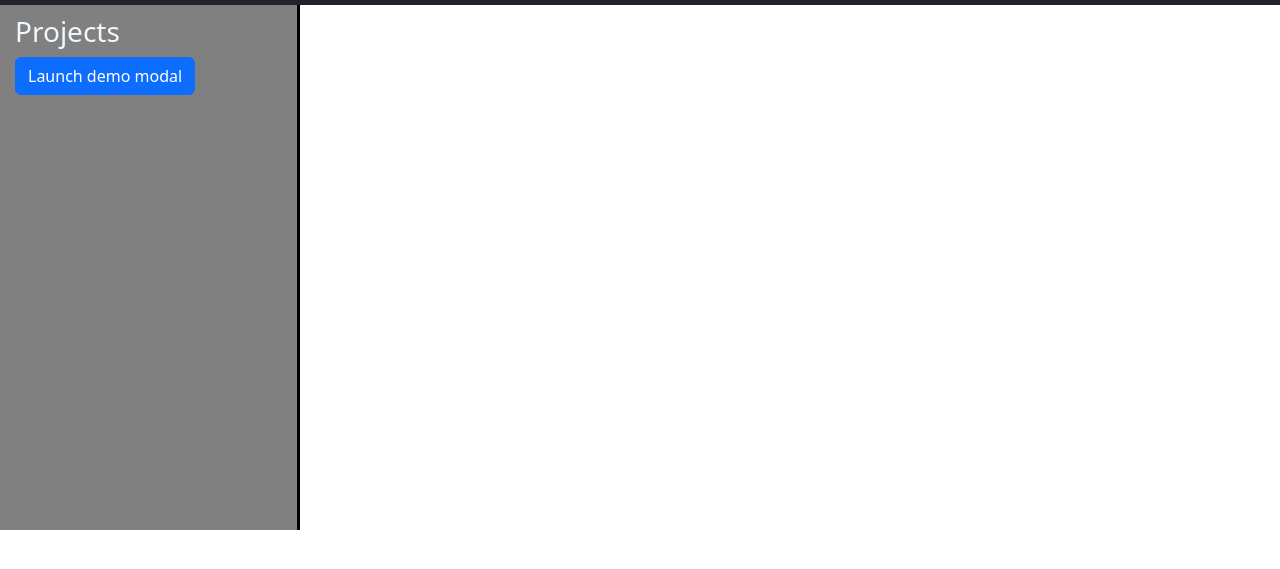
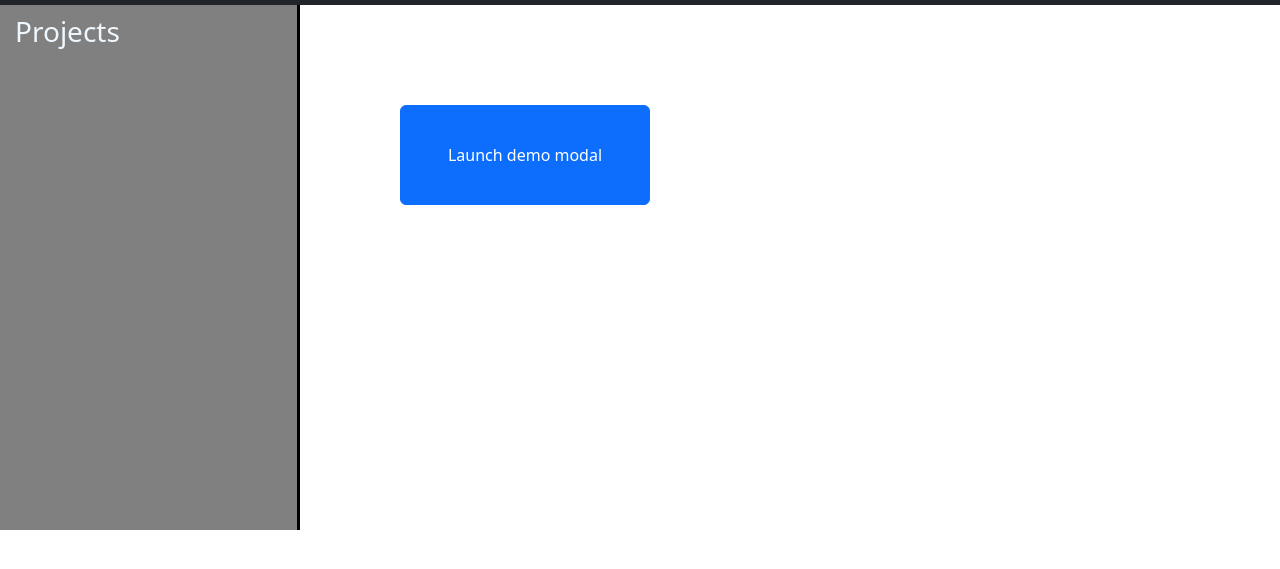
Before and after one commit to Keago99/ToDoApp, a website built with webpack: page dist/index.html in a window 1280 px wide. Shown: the part 71-640 px from the top of the page. Built offline with nearby package versions, Linux system fonts and the light colour scheme.

Commit message:
Divided main area into 2 divs, working On spacing for each section and completing modal

```diff
--- a/dist/index.html
+++ b/dist/index.html
@@ -17,12 +17,19 @@
             </div>
           </nav>
     </div>
-    <div id="sideBar">
-        <h3>Projects</h3>
-        <button type="button" class="btn btn-primary" data-bs-toggle="modal" data-bs-target="#exampleModal">
-            Launch demo modal
-          </button>
+    <div id="mainScreen">
+        <div id="sideBar">
+            <h3>Projects</h3>
+
+        </div>
+        <div id="toDoArea">
+            <button type="button" id="modalButton" class="btn btn-primary" data-bs-toggle="modal" data-bs-target="#exampleModal">
+                Launch demo modal
+            </button>
+        </div>
     </div>
+
+
     <div class="modal fade" id="exampleModal" tabindex="-1" aria-labelledby="exampleModalLabel" aria-hidden="true">
         <div class="modal-dialog">
           <div class="modal-content">
--- a/dist/styles.css
+++ b/dist/styles.css
@@ -4,7 +4,13 @@
     color:white;
 }
 
+#mainScreen{
+    display:flex;
+}
+
 #sideBar{
+    display: flex;
+    flex-direction: column;
     padding-top: 10px;
     padding-left: 15px;
     width: 300px;
@@ -13,3 +19,13 @@
     background-color: grey;
     color: aliceblue;
 }
+
+#toDoArea{
+    margin: 100px;
+}
+
+#modalButton{
+    text-align: center;
+    height:100px;
+    width: 250px;
+}
```
